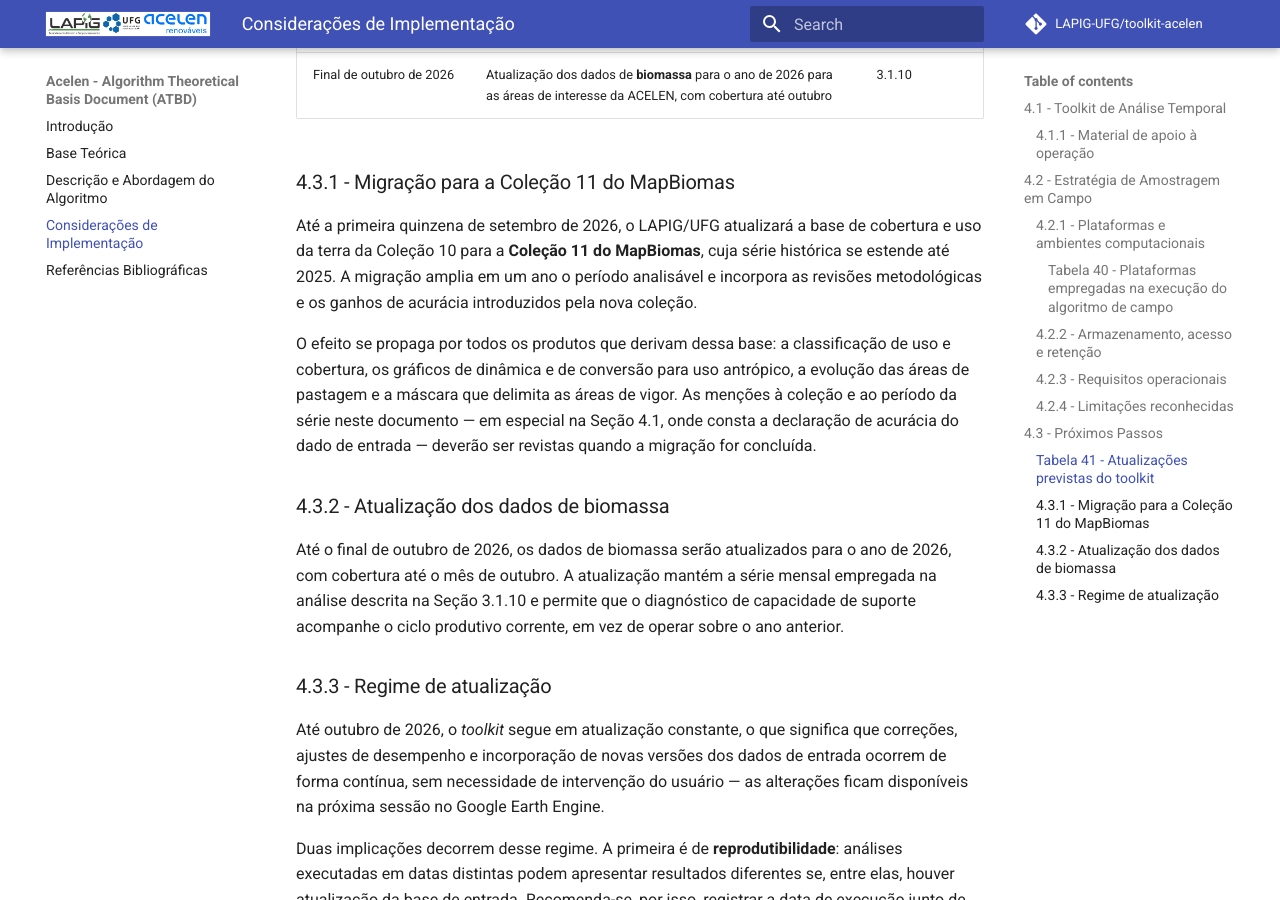
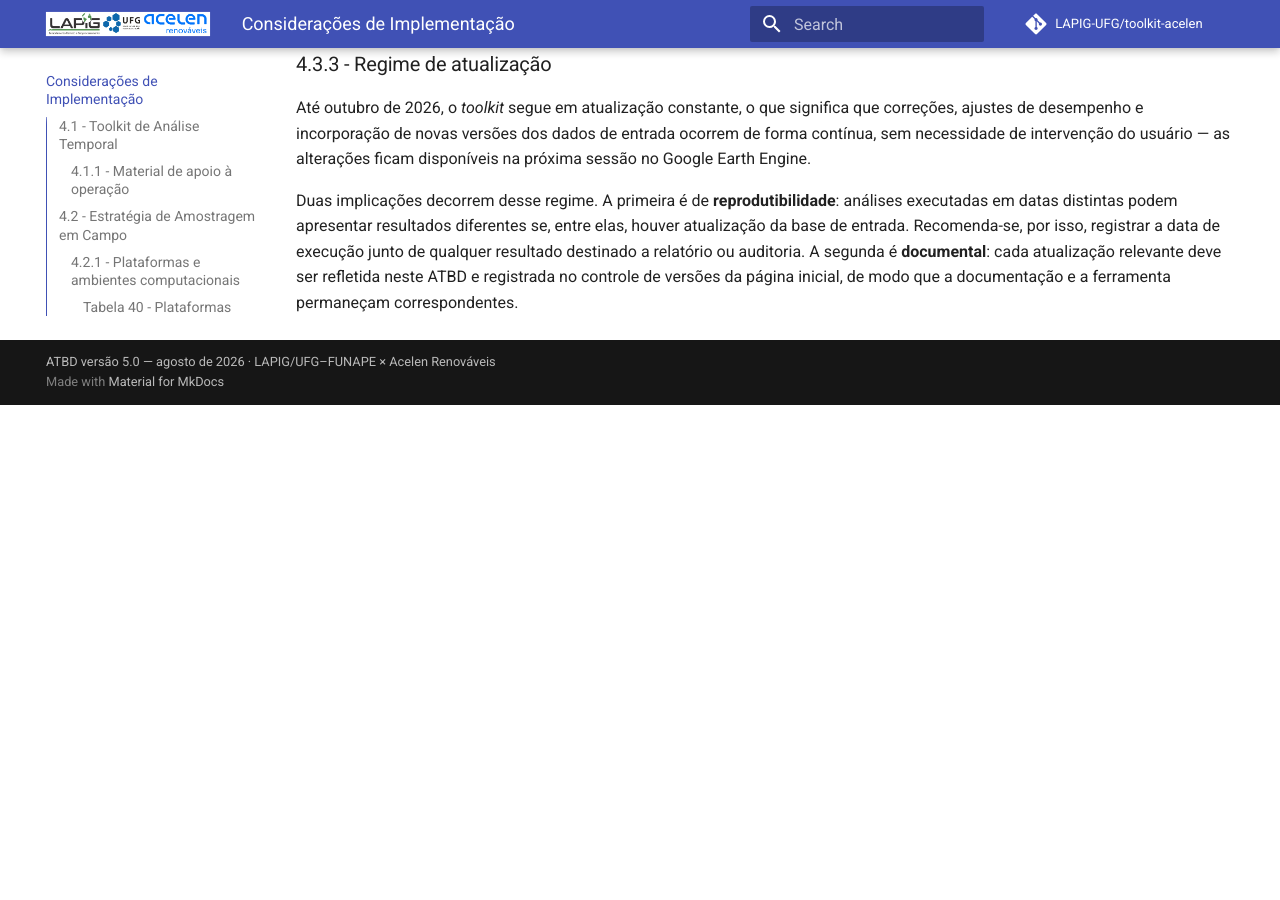
Before and after one commit to lapig-ufg/lapig-acelen, an MkDocs documentation site: the page built from docs/04_CONSIDERACOES_DE_IMPLEMENTACAO.md, in a window 1280 px wide and 900 px high, scrolled down 4215 px. Built offline with MkDocs 1.6.1 and Material for MkDocs 9.7.7, drawn with Linux system fonts in a browser that asks for light colours; comment, search, counter and statistics services are not loaded; after the commit the page ends 4620 px from its top, so only the background shows below that.

Commit message:
Update mkdocs.yml

```diff
--- a/mkdocs.yml
+++ b/mkdocs.yml
@@ -1,11 +1,20 @@
 site_name: Acelen - Algorithm Theoretical Basis Document (ATBD)
 site_author: Bernard Silva de Oliveira
+copyright: ATBD versão 5.0 — agosto de 2026 · LAPIG/UFG–FUNAPE × Acelen Renováveis
 theme:
-  name: material
+  name: material # O estilo material
   logo: figures/logo.png # <--- Logo que vai aparecer na ESQUERDA
 
+  # Recursos visuais (Habilita a barra de pesquisa que expande e abas se necessário)
+  features:
+    - navigation.tabs       # Adiciona o menu horizontal no topo (Home, Setup, Plugins...)
+    - navigation.sections   # Organiza o menu lateral em blocos visuais
+    - search.suggest        # Sugestões inteligentes na busca
+    - search.highlight      # Destaca o texto que o usuário buscou
+    - toc.integrate
+
 repo_name: LAPIG-UFG/toolkit-acelen  # Nome que aparecerá ao lado do ícone
-repo_url: https://github.com/lapig-ufg/lapig-acelen
+repo_url: https://github.com/lapig-ufg/lapig-acelen #O link do endereço do github do lapig na acelen
 
 nav:
   - 'Introdução': '01_INTRODUCAO.md'
@@ -18,7 +27,7 @@
   - attr_list
   - md_in_html
   - pymdownx.blocks.caption
-  - pymdownx.arithmatex:
+  - pymdownx.arithmatex:    #Ativar as fórmulas matemáticas no github.io
       generic: true
 
 extra_javascript:
```
